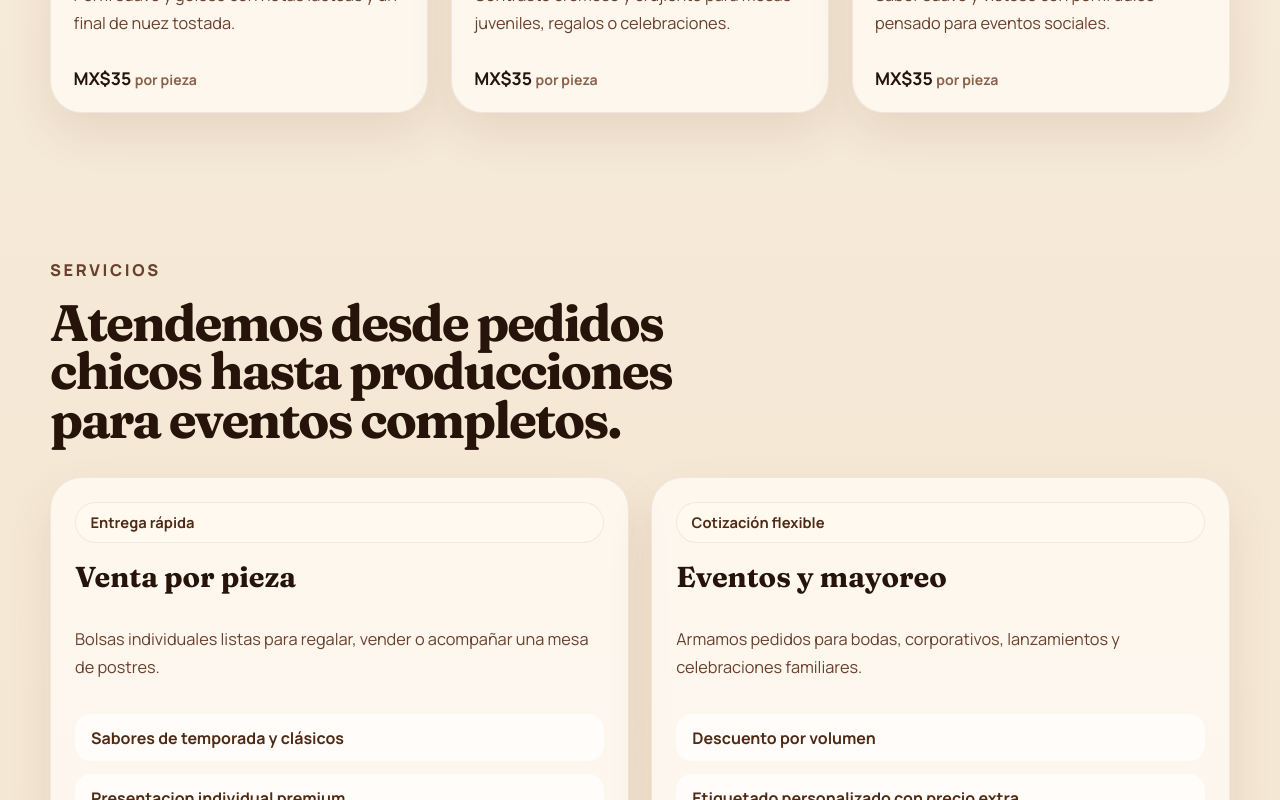
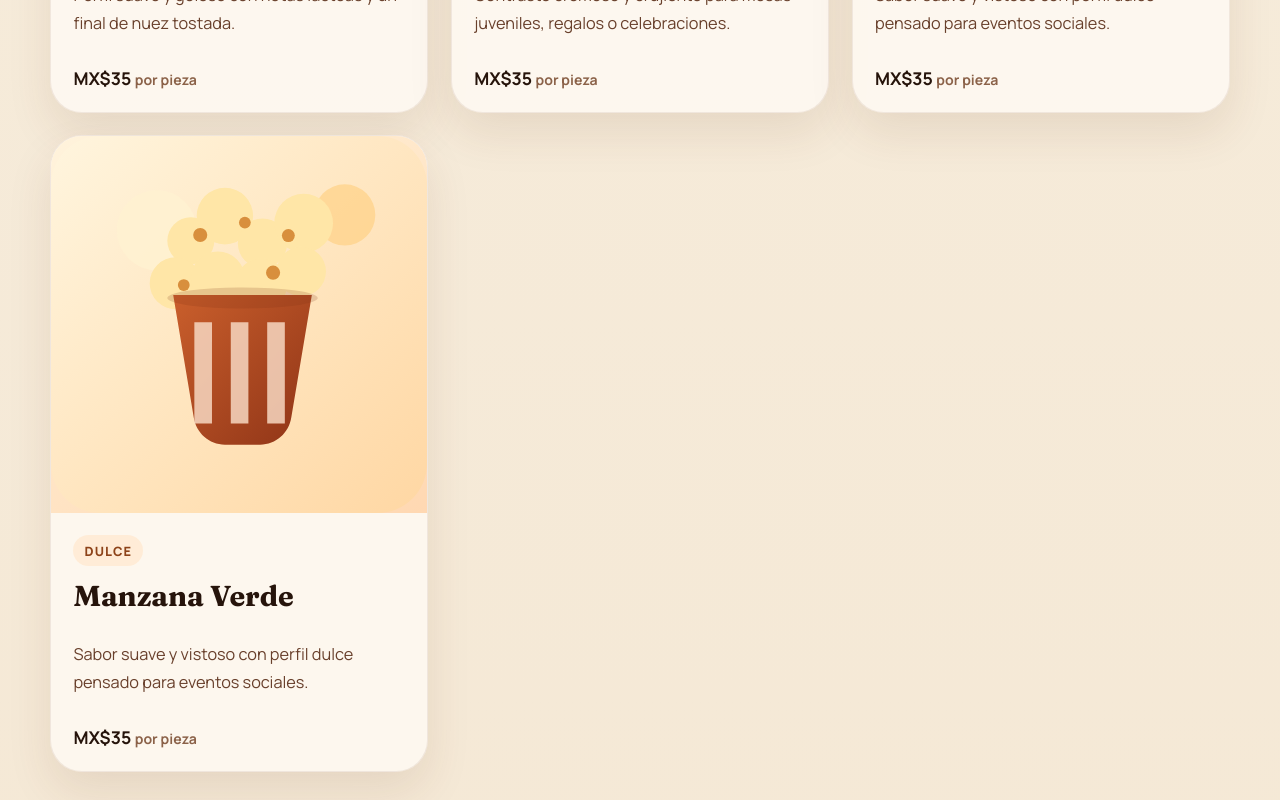
Before and after one commit to kidlobitotw-ship-it/palomitaspagina, an Angular app: page / in a window 1280 px wide. Shown: the part 4260-5060 px from the top of the page. Built offline with nearby package versions, Linux system fonts and the light colour scheme.

Commit message:
añadido un nuevo sabor

```diff
--- a/src/app/site.config.ts
+++ b/src/app/site.config.ts
@@ -8,14 +8,17 @@ export type ProductConfig = {
 };
 
 export const siteConfig = {
+
   companyName: 'Bee',
   contactName: 'Alejandrina Castro Maldonado',
   contactEmail: 'beepalomitas@gmail.com',
   whatsappNumber: '5569852630',
+
   productPrices: {
     salty: 30,
     sweet: 35
   },
+
   products: [
     {
       flavor: 'Esquite',
@@ -88,6 +91,14 @@ export const siteConfig = {
       category: 'dulce',
       description: 'Sabor suave y vistoso con perfil dulce pensado para eventos sociales.',
       image: 'products/caramelo-clasico.svg'
+    },
+    {
+      flavor: 'Manzana Verde',
+      category: 'dulce',
+      description: 'Sabor suave y vistoso con perfil dulce pensado para eventos sociales.',
+      image: 'products/caramelo-clasico.svg'
     }
+
+
   ] satisfies ProductConfig[]
 } as const;
```
